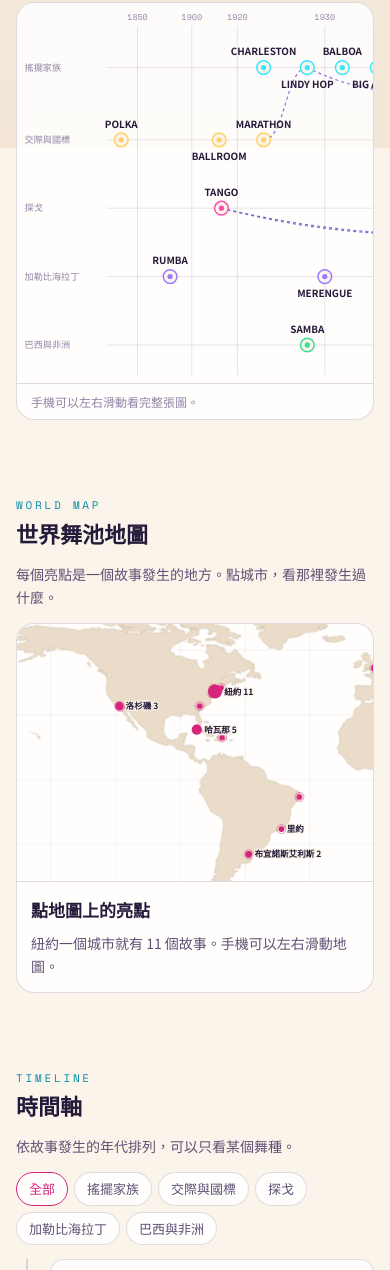
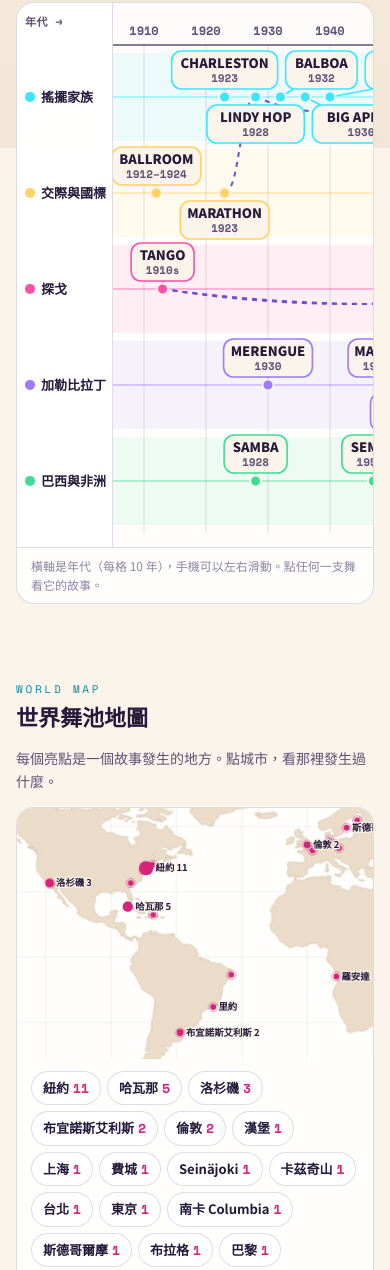
Before and after one commit to socialdance101tw/socialdance101tw.github.io, a plain HTML site: page index.html in a window 390 px wide. Shown: the part 696-1966 px from the top of the page. Drawn offline with nearby package versions, Linux system fonts and the light colour scheme.

Commit message:
族譜與地圖改版：年代軸更清楚

```diff
--- a/index.html
+++ b/index.html
@@ -74,15 +74,26 @@ section{padding:38px 0;scroll-margin-top:56px}
 .panel{border:1px solid var(--line);background:var(--card);border-radius:var(--r);overflow:hidden}
 /* tree */
 .treebox{overflow-x:auto;-webkit-overflow-scrolling:touch}
-#tree{display:block;min-width:760px;width:100%;height:auto}
-#tree .lane{fill:none;stroke:var(--line)}
-#tree .lab{fill:var(--faint);font-size:12px}
-#tree .yr{fill:var(--faint);font-family:var(--mono);font-size:11px}
-#tree .edge{stroke:var(--violet);stroke-width:1.6;fill:none;stroke-dasharray:4 4;opacity:.8}
+.tree2{display:grid;grid-template-columns:96px 1fr;position:relative}
+.tlabels{position:relative;border-right:1px solid var(--line);background:var(--card);z-index:2}
+.tlabels .fl{position:absolute;left:8px;right:6px;transform:translateY(-50%);display:flex;align-items:center;gap:6px;font-size:13px;font-weight:900;line-height:1.25}
+.tlabels .fl i{flex:none;width:10px;height:10px;border-radius:50%}
+.tlabels .ax{position:absolute;left:8px;top:10px;font-family:var(--mono);font-size:11px;color:var(--muted);font-weight:700;letter-spacing:.05em}
+#tree{display:block}
+#tree .band{opacity:.09}
+#tree .tick{stroke:var(--line);stroke-width:1}
+#tree .tick.maj{stroke:var(--muted);stroke-opacity:.45;stroke-width:1.2}
+#tree .yr{fill:var(--muted);font-family:var(--mono);font-size:12px;font-weight:700}
+#tree .yr.maj{fill:var(--ink);font-size:13px}
+#tree .axis{stroke:var(--muted);stroke-width:1.5}
+#tree .rowline{stroke-width:1.5;stroke-opacity:.5}
+#tree .edge{stroke:var(--violet);stroke-width:2;fill:none;stroke-dasharray:5 5}
 #tree .node{cursor:pointer}
-#tree .node circle{stroke-width:2;transition:r .2s}
-#tree .node text{font-size:13px;font-weight:700;fill:var(--ink)}
-#tree .node:hover circle:not(.hit),#tree .node.on circle:not(.hit){r:13}
+#tree .node rect.card{stroke-width:1.6;transition:stroke-width .15s}
+#tree .node .nm{font-size:13px;font-weight:800;fill:var(--ink)}
+#tree .node .ny{font-size:11px;font-family:var(--mono);fill:var(--muted);font-weight:700}
+#tree .node:hover rect.card,#tree .node.on rect.card{stroke-width:3}
+#tree .node.on rect.card{filter:drop-shadow(0 0 6px currentColor)}
 .hint{font-size:12px;color:var(--faint);padding:8px 14px;border-top:1px solid var(--line)}
 .dcard{display:none;padding:16px;border-top:1px solid var(--line)}
 .dcard.show{display:block}
@@ -96,13 +107,17 @@ section{padding:38px 0;scroll-margin-top:56px}
 .mini{display:flex;flex-wrap:wrap;gap:6px}
 .mini button{border:1px solid var(--line);background:transparent;border-radius:10px;padding:6px 10px;font-size:13px;text-align:left}
 /* map */
-#map{display:block;width:100%;min-width:700px;height:auto}
+#map{display:block;width:100%;min-width:620px;height:auto}
+.citychips{display:flex;flex-wrap:wrap;gap:6px;padding:12px 14px 0}
+.citychips button{border:1px solid var(--line);background:var(--card);border-radius:99px;padding:5px 11px;font-size:13px;font-weight:700}
+.citychips button b{color:var(--pink);font-family:var(--mono);margin-left:4px}
+.citychips button.on{border-color:var(--pink);color:var(--pink)}
 #map .land{fill:var(--land);stroke:var(--landLine);stroke-width:.6}
 #map .grid{stroke:var(--line);stroke-width:.5}
 #map .dot{cursor:pointer}
 #map .dot circle.c{fill:var(--pink)}
 #map .dot circle.h{fill:none;stroke:var(--pink);opacity:.5;animation:pulse 2.4s infinite}
-#map .dot text{fill:var(--ink);font-size:11px;font-weight:700;paint-order:stroke;stroke:var(--bg);stroke-width:3px}
+#map .dot text{fill:var(--ink);font-size:12px;font-weight:700;paint-order:stroke;stroke:var(--bg);stroke-width:3px}
 @keyframes pulse{0%{r:5;opacity:.7}100%{r:16;opacity:0}}
 @media (prefers-reduced-motion:reduce){#map .dot circle.h{animation:none}}
 .mapside{padding:14px;border-top:1px solid var(--line);min-height:84px}
@@ -195,8 +210,8 @@ footer .brand{font-size:22px}
   <section id="tree-s">
     <div class="sh"><h2><small>FAMILY TREE</small>社交舞族譜</h2><p>橫軸是年代，每一排是一個家族。點一支舞，看它的來歷和相關故事；虛線是故事裡講到的承接關係。</p></div>
     <div class="panel">
-      <div class="treebox"><svg id="tree" viewBox="0 0 1000 500" role="img" aria-label="社交舞族譜圖"></svg></div>
-      <div class="hint" id="treehint">手機可以左右滑動看完整張圖。</div>
+      <div class="tree2"><div class="tlabels" id="tlabels"></div><div class="treebox" id="treescroll"><svg id="tree" role="img" aria-label="社交舞族譜圖"></svg></div></div>
+      <div class="hint" id="treehint">橫軸是年代（每格 10 年），手機可以左右滑動。點任何一支舞看它的故事。</div>
       <div class="dcard" id="dcard"></div>
     </div>
   </section>
@@ -204,8 +219,8 @@ footer .brand{font-size:22px}
   <section id="map-s">
     <div class="sh"><h2><small>WORLD MAP</small>世界舞池地圖</h2><p>每個亮點是一個故事發生的地方。點城市，看那裡發生過什麼。</p></div>
     <div class="panel">
-      <div class="treebox"><svg id="map" viewBox="40 60 900 330" role="img" aria-label="故事發生地世界地圖"></svg></div>
-      <div class="mapside" id="mapside"><h3>點地圖上的亮點</h3><div class="m" style="color:var(--muted);font-size:14px">紐約一個城市就有 11 個故事。手機可以左右滑動地圖。</div></div>
+      <div class="treebox" id="mapscroll"><svg id="map" viewBox="130 70 790 320" role="img" aria-label="故事發生地世界地圖"></svg></div>
+      <div class="citychips" id="citychips"></div><div class="mapside" id="mapside"><h3>點城市或地圖上的亮點</h3><div class="m" style="color:var(--muted);font-size:14px">紐約一個城市就有 11 個故事。</div></div>
     </div>
   </section>
 
@@ -262,7 +277,7 @@ const DANCES={
  kizomba:{zh:'Kizomba',en:'KIZOMBA',fam:'afro',x:1980,yl:'1980s',d:'1970 年代末到 80 年代，從放慢的 Semba 裡長出來的貼身雙人舞。'}
 };
 const EDGES=[['marathon','lindy','名字在這裡出現'],['lindy','wcs','加州的直線版本'],['mambo','chacha','起初叫三拍曼波'],['semba','kizomba','從放慢的 Semba 長出'],['tango','nuevo',''],['tango','tangoarg','']];
-const FAM={swing:['搖擺家族','#38e8ff'],ballroom:['交際與國標','#ffd166'],tango:['探戈','#ff4fa8'],latin:['加勒比海拉丁','#9b7bff'],afro:['巴西與非洲','#3ddc97']};
+const FAM={swing:['搖擺家族','#38e8ff'],ballroom:['交際與國標','#ffd166'],tango:['探戈','#ff4fa8'],latin:['加勒比拉丁','#9b7bff'],afro:['巴西與非洲','#3ddc97']};
 // story -> dance node
 const SD={d01:'ballroom',d02:'swing',d03:'salsa',d04:'lindy',d05:'ballroom',d06:'tango',d07:'twist',d08:'lindy',d09:'ballroom',d10:'tango',d11:'marathon',d12:'mambo',d13:'mambo',d14:'social',d15:'lindy',d16:'ballroom',d17:'mambo',d18:'ballroom',d19:'swing',d20:'nuevo',d21:'bigapple',d22:'ballroom',d23:'rueda',d24:'lindy',d25:'polka',d26:'lindy',d27:'ballroom',d28:'tangoarg',d29:'lindy',d30:'rumba',g01:'wcs',g02:'chacha',g03:'merengue',g04:'rumba',g05:'samba',g06:'forro',g07:'charleston',g08:'balboa',g09:'tango',g10:'kizomba'};
 const S=DATA.stories, byId=Object.fromEntries(S.map(s=>[s.id,s]));
@@ -283,17 +298,29 @@ const storiesOf=k=>S.filter(s=>SD[s.id]===k);
  $('#rand').onclick=()=>openStory(S[Math.floor(Math.random()*S.length)].id)})();
 
 /* family tree */
-(function(){const svg=$('#tree');const rows=['swing','ballroom','tango','latin','afro'];const rowY={swing:85,ballroom:180,tango:270,latin:360,afro:450};
- const K=[[1830,130],[1900,230],[1920,290],[1940,520],[1960,720],[2000,965]];
- const xp=y=>{y=Math.min(Math.max(y,1830),2000);for(let i=1;i<K.length;i++){if(y<=K[i][0]){const [a,ax]=K[i-1],[b,bx]=K[i];return ax+(y-a)/(b-a)*(bx-ax)}}return 965};
- [1850,1900,1920,1930,1940,1950,1960,1980,2000].forEach(y=>{el('line',{x1:xp(y),x2:xp(y),y1:30,y2:490,class:'lane'},svg);el('text',{x:xp(y),y:22,class:'yr','text-anchor':'middle'},svg).textContent=y});
- rows.forEach(r=>{el('text',{x:10,y:rowY[r]+4,class:'lab'},svg).textContent=FAM[r][0];el('line',{x1:118,x2:975,y1:rowY[r],y2:rowY[r],class:'lane'},svg)});
- const pos={},up={};rows.forEach(r=>{Object.keys(DANCES).filter(k=>DANCES[k].fam===r).sort((a,b)=>DANCES[a].x-DANCES[b].x).forEach((k,i)=>{pos[k]=[xp(DANCES[k].x),rowY[r]];up[k]=i%2===0})});
- EDGES.forEach(([a,b])=>{const [x1,y1]=pos[a],[x2,y2]=pos[b];const mx=(x1+x2)/2;const d=y1===y2?`M${x1},${y1} Q${mx},${y1+Math.min(70,(x2-x1)*.25)} ${x2},${y2}`:`M${x1},${y1} C${mx},${y1} ${mx},${y2} ${x2},${y2}`;el('path',{d,class:'edge'},svg)});
- Object.entries(DANCES).forEach(([k,d])=>{const [x,y]=pos[k];const g=el('g',{class:'node',tabindex:0,role:'button','aria-label':d.zh,'data-k':k},svg);
-  el('circle',{cx:x,cy:y,r:20,fill:'transparent',class:'hit'},g);el('circle',{cx:x,cy:y,r:9,fill:'var(--bg)',stroke:FAM[d.fam][1]},g);el('circle',{cx:x,cy:y,r:3.5,fill:FAM[d.fam][1]},g);
-  const t=el('text',{x:x,y:up[k]?y-16:y+27,'text-anchor':'middle'},g);t.textContent=d.en.replace(' · ',' ');
+(function(){const svg=$('#tree');const rows=['swing','ballroom','tango','latin','afro'];
+ const Y0=1830,Y1=2000,PX=6.2,L=40,TOP=46,RH=96,H=TOP+RH*rows.length+18,W=L+(Y1-Y0)*PX+30;
+ svg.setAttribute('width',W);svg.setAttribute('height',H);svg.setAttribute('viewBox',`0 0 ${W} ${H}`);
+ const xp=y=>L+(Math.min(Math.max(y,Y0),Y1)-Y0)*PX;const rowY={};rows.forEach((r,i)=>rowY[r]=TOP+RH*i+RH/2);
+ rows.forEach((r,i)=>{el('rect',{x:0,y:TOP+RH*i+4,width:W,height:RH-8,rx:12,fill:FAM[r][1],class:'band'},svg);el('line',{x1:L,x2:W-10,y1:rowY[r],y2:rowY[r],stroke:FAM[r][1],class:'rowline'},svg)});
+ for(let y=Y0;y<=Y1;y+=10){const maj=y%50===0;el('line',{x1:xp(y),x2:xp(y),y1:TOP-4,y2:H-14,class:'tick'+(maj?' maj':'')},svg);el('text',{x:xp(y),y:TOP-14,class:'yr'+(maj?' maj':''),'text-anchor':'middle'},svg).textContent=y}
+ el('line',{x1:L,x2:W-10,y1:TOP-4,y2:TOP-4,class:'axis'},svg);
+ const lab=$('#tlabels');lab.style.height=H+'px';lab.innerHTML='<div class="ax">年代 →</div>'+rows.map(r=>`<div class="fl" style="top:${rowY[r]}px"><i style="background:${FAM[r][1]}"></i>${FAM[r][0]}</div>`).join('');
+ // lay out cards with two lanes per row, no overlap
+ const pos={},card={};
+ rows.forEach(r=>{const ks=Object.keys(DANCES).filter(k=>DANCES[k].fam===r).sort((a,b)=>DANCES[a].x-DANCES[b].x);const end=[-1e9,-1e9];
+  ks.forEach(k=>{const d=DANCES[k];const name=d.en.replace(' · ',' ');const w=Math.max(name.length*8.6,(d.yl||'').length*7)+20;const x=xp(d.x);
+   let lane=0,cx=x-w/2;if(cx<end[0]+8){if(cx>=end[1]+8)lane=1;else{lane=end[0]<=end[1]?0:1;cx=end[lane]+8}}
+   end[lane]=cx+w;pos[k]=[x,rowY[r]];card[k]={x:cx,w,y:rowY[r]+(lane?8:-46),name,lane}})});
+ EDGES.forEach(([a,b])=>{const [x1,y1]=pos[a],[x2,y2]=pos[b];const mx=(x1+x2)/2;const d=y1===y2?`M${x1},${y1} Q${mx},${y1+30} ${x2},${y2}`:`M${x1},${y1} C${mx},${y1} ${mx},${y2} ${x2},${y2}`;el('path',{d,class:'edge'},svg)});
+ Object.entries(DANCES).forEach(([k,d])=>{const [x,y]=pos[k];const c=card[k];const col=FAM[d.fam][1];const g=el('g',{class:'node',tabindex:0,role:'button','aria-label':d.zh,'data-k':k,style:'color:'+col},svg);
+  el('line',{x1:x,x2:Math.min(Math.max(x,c.x+8),c.x+c.w-8),y1:y,y2:c.lane?c.y:c.y+38,stroke:col,'stroke-width':1.5},g);
+  el('circle',{cx:x,cy:y,r:5.5,fill:col,stroke:'var(--bg)','stroke-width':2},g);
+  el('rect',{x:c.x,y:c.y,width:c.w,height:38,rx:10,fill:'var(--bg)',stroke:col,class:'card'},g);
+  el('text',{x:c.x+c.w/2,y:c.y+17,'text-anchor':'middle',class:'nm'},g).textContent=c.name;
+  el('text',{x:c.x+c.w/2,y:c.y+31,'text-anchor':'middle',class:'ny'},g).textContent=d.yl||'—';
   const pick=()=>showDance(k);g.addEventListener('click',pick);g.addEventListener('keydown',e=>{if(e.key==='Enter')pick()})});
+ const sc=$('#treescroll');if(sc.clientWidth<W)sc.scrollLeft=xp(1905);
  })();
 function showDance(k){const d=DANCES[k];document.querySelectorAll('#tree .node').forEach(n=>n.classList.toggle('on',n.dataset.k===k));
  const st=storiesOf(k);const kids=EDGES.filter(e=>e[0]===k).map(e=>DANCES[e[1]].zh),pars=EDGES.filter(e=>e[1]===k).map(e=>DANCES[e[0]].zh);
@@ -302,6 +329,7 @@ function showDance(k){const d=DANCES[k];document.querySelectorAll('#tree .node')
  c.querySelectorAll('[data-s]').forEach(b=>b.onclick=()=>openStory(b.dataset.s))}
 
 /* map */
+const CITYPICK={};
 (function(){const svg=$('#map');const P=(lat,lon)=>[500+lon*1000/360,260-lat*1000/360];
  for(let lon=-180;lon<=180;lon+=30){const [x]=P(0,lon);el('line',{x1:x,x2:x,y1:30,y2:430,class:'grid'},svg)}
  for(let lat=-60;lat<=90;lat+=30){const [,y]=P(lat,0);el('line',{x1:0,x2:1000,y1:y,y2:y,class:'grid'},svg)}
@@ -311,8 +339,11 @@ function showDance(k){const d=DANCES[k];document.querySelectorAll('#tree .node')
   const g=el('g',{class:'dot',tabindex:0,role:'button','aria-label':name},svg);const r=Math.min(3+list.length*.7,9);
   el('circle',{cx:x,cy:y,r:5,class:'h'},g);el('circle',{cx:x,cy:y,r:r,class:'c'},g);
   if(list.length>1||['TPE','SHA','HAV','BUE','LAD','RIO','STO','TYO'].includes(c)){const t=el('text',{x:x+r+3,y:y+4},g);t.textContent=name+(list.length>1?' '+list.length:'')}
-  const pick=()=>{$('#mapside').innerHTML=`<h3>${esc(name)}・${list.length} 個故事</h3><div class="mini">${list.slice().sort((a,b)=>(a.year||9999)-(b.year||9999)).map(s=>`<button data-s="${s.id}">▶ ${s.yl?esc(s.yl)+'｜':''}${esc(s.title)}</button>`).join('')}</div>`;$('#mapside').querySelectorAll('[data-s]').forEach(b=>b.onclick=()=>openStory(b.dataset.s))};
-  g.addEventListener('click',pick);g.addEventListener('keydown',e=>{if(e.key==='Enter')pick()})})})();
+  const pick=CITYPICK[c]=()=>{document.querySelectorAll('#citychips button').forEach(b=>b.classList.toggle('on',b.dataset.c===c));$('#mapside').innerHTML=`<h3>${esc(name)}・${list.length} 個故事</h3><div class="mini">${list.slice().sort((a,b)=>(a.year||9999)-(b.year||9999)).map(s=>`<button data-s="${s.id}">▶ ${s.yl?esc(s.yl)+'｜':''}${esc(s.title)}</button>`).join('')}</div>`;$('#mapside').querySelectorAll('[data-s]').forEach(b=>b.onclick=()=>openStory(b.dataset.s))};
+  g.addEventListener('click',pick);g.addEventListener('keydown',e=>{if(e.key==='Enter')pick()})});
+ $('#citychips').innerHTML=Object.entries(grp).sort((a,b)=>b[1].length-a[1].length).map(([c,l])=>`<button data-c="${c}">${esc(DATA.cities[c][2])}<b>${l.length}</b></button>`).join('');
+ $('#citychips').querySelectorAll('button').forEach(b=>b.onclick=()=>CITYPICK[b.dataset.c]());
+ const ms=$('#mapscroll');if(ms.clientWidth<ms.scrollWidth)ms.scrollLeft=0})();
 
 /* timeline */
 let curFam='all';
```
